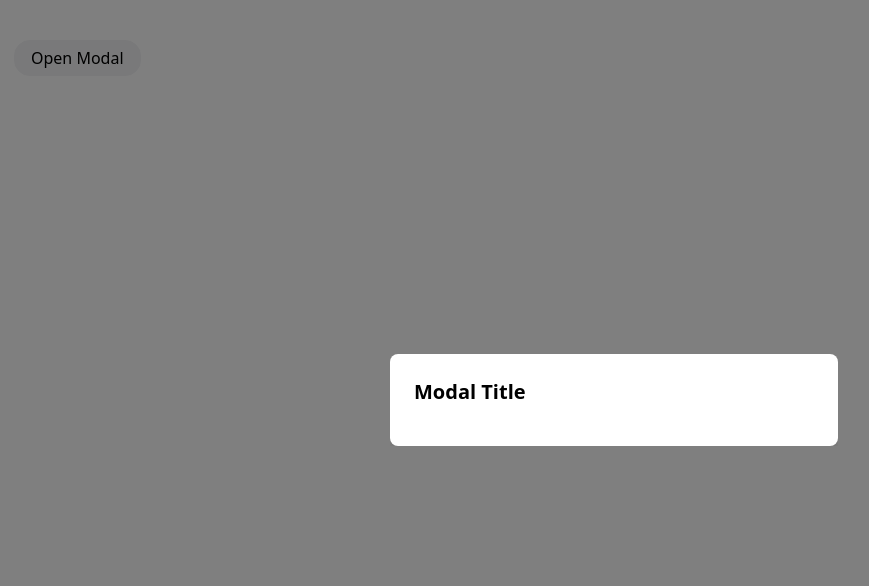
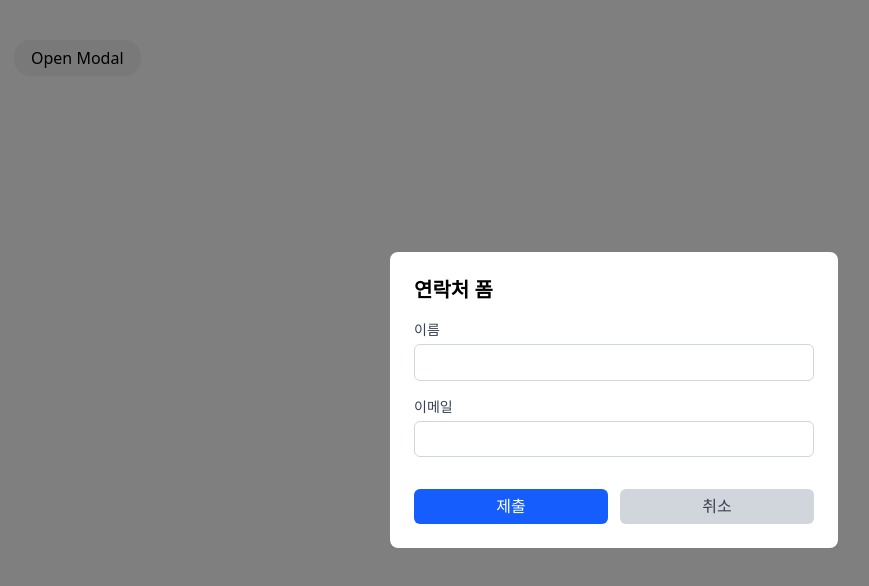
Before and after one commit to Najeong-Kim/accessibility-friendly-modal-form, a React (Vite) app: page / in a window 1280 px wide. Both pictures are taken after a click on the button "Open Modal". Shown: the top 586 px of the page, without its empty margins (26-895 px from the left). Built offline with nearby package versions, Linux system fonts and the light colour scheme.

Commit message:
feat: add form data

```diff
--- a/src/modal/FormModal.tsx
+++ b/src/modal/FormModal.tsx
@@ -1,3 +1,4 @@
+import { useState } from "react";
 import ModalContainer from "./ModalContainer";
 
 interface FormModalProps {
@@ -5,10 +6,68 @@ interface FormModalProps {
 }
 
 const FormModal = ({ closeModal }: FormModalProps) => {
+  const [name, setName] = useState("");
+  const [email, setEmail] = useState("");
+
+  const handleSubmit = (e: React.FormEvent) => {
+    e.preventDefault();
+    console.log("Name:", name, "Email:", email);
+    closeModal();
+  };
+
   return (
     <ModalContainer onClose={closeModal}>
       <div className="p-6 bg-white rounded-lg shadow-xl">
-        <h1 className="text-xl font-semibold mb-4">Modal Title</h1>
+        <h1 className="text-xl font-semibold mb-4">연락처 폼</h1>
+        <form onSubmit={handleSubmit} className="space-y-4">
+          <div>
+            <label
+              htmlFor="name"
+              className="block text-sm font-medium text-gray-700 mb-1"
+            >
+              이름
+            </label>
+            <input
+              type="text"
+              id="name"
+              value={name}
+              onChange={e => setName(e.target.value)}
+              className="w-full px-3 py-2 border border-gray-300 rounded-md focus:outline-none focus:ring-2 focus:ring-blue-500"
+              required
+            />
+          </div>
+          <div>
+            <label
+              htmlFor="email"
+              className="block text-sm font-medium text-gray-700 mb-1"
+            >
+              이메일
+            </label>
+            <input
+              type="email"
+              id="email"
+              value={email}
+              onChange={e => setEmail(e.target.value)}
+              className="w-full px-3 py-2 border border-gray-300 rounded-md focus:outline-none focus:ring-2 focus:ring-blue-500"
+              required
+            />
+          </div>
+          <div className="flex gap-3 pt-4">
+            <button
+              type="submit"
+              className="flex-1 bg-blue-600 text-white py-2 px-4 rounded-md hover:bg-blue-700 focus:outline-none focus:ring-2 focus:ring-blue-500"
+            >
+              제출
+            </button>
+            <button
+              type="button"
+              onClick={closeModal}
+              className="flex-1 bg-gray-300 text-gray-700 py-2 px-4 rounded-md hover:bg-gray-400 focus:outline-none focus:ring-2 focus:ring-gray-500"
+            >
+              취소
+            </button>
+          </div>
+        </form>
       </div>
     </ModalContainer>
   );
```
